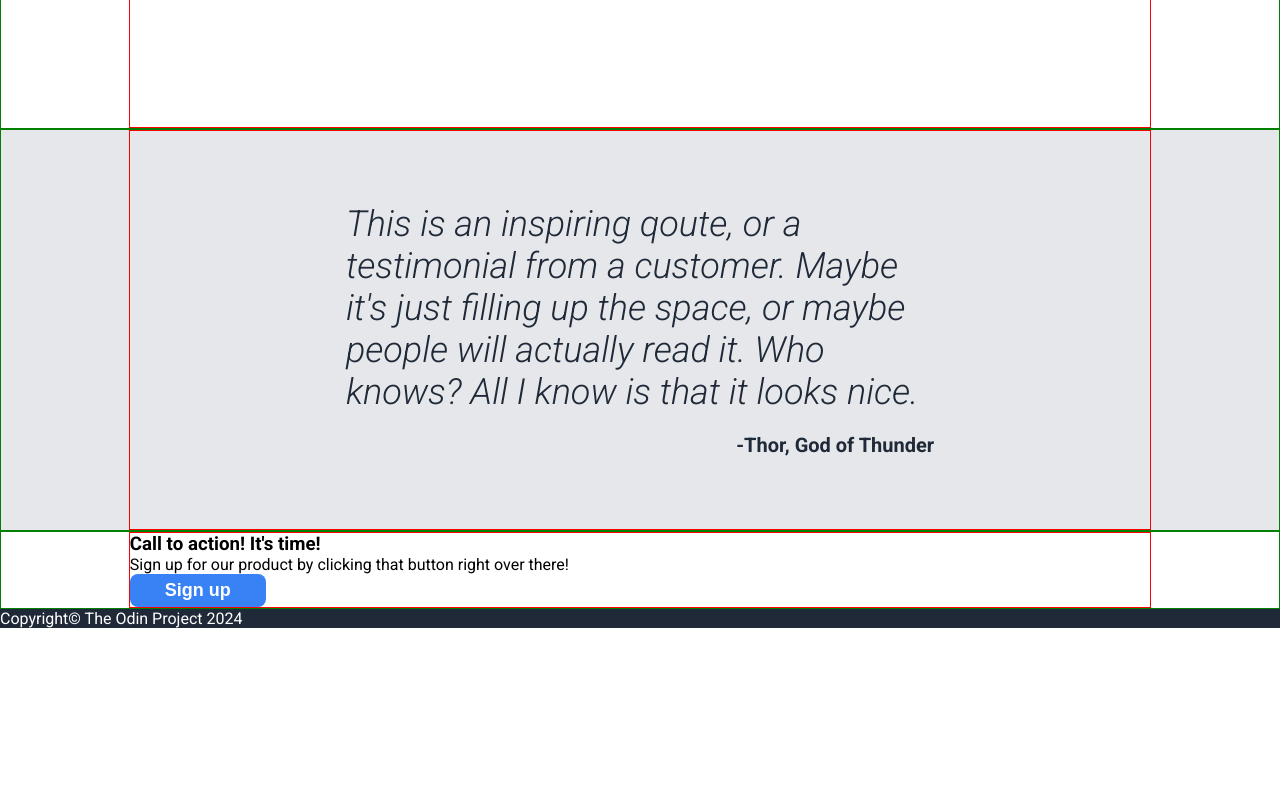
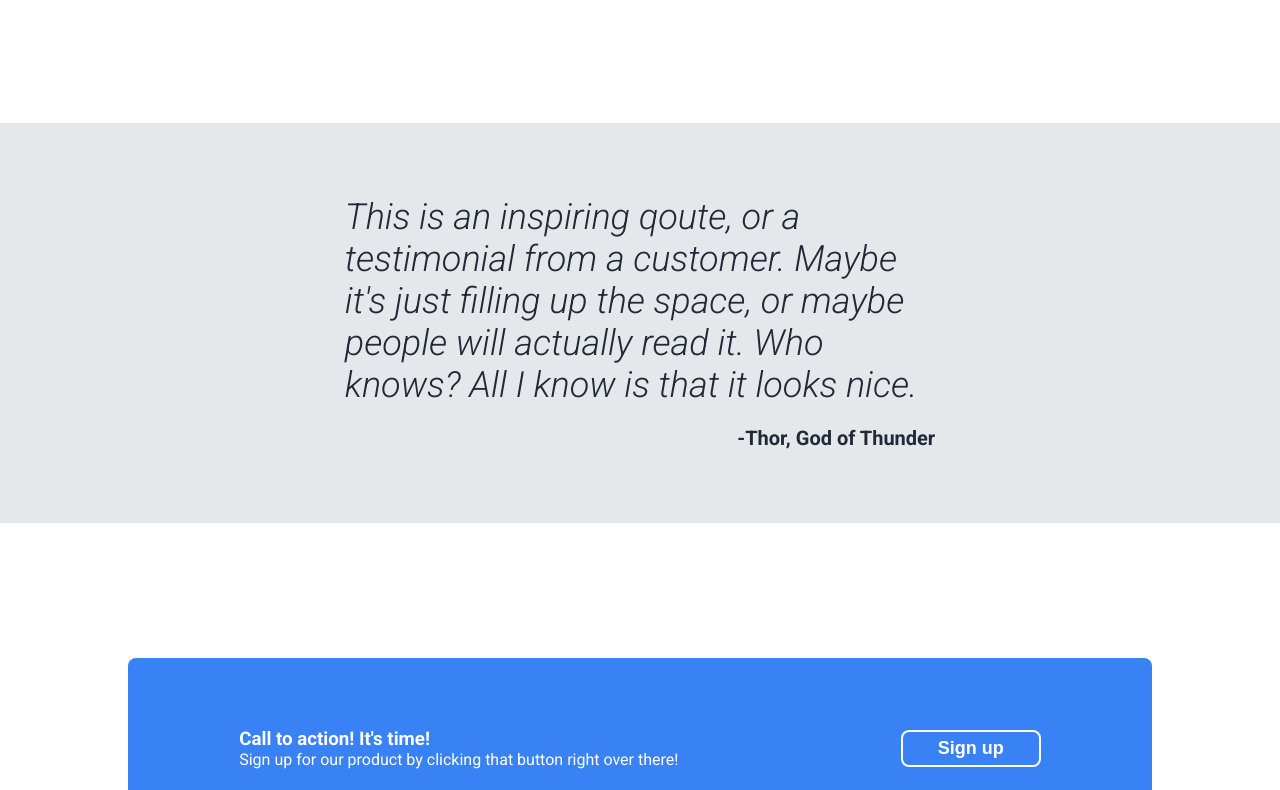
Before and after one commit to EJ-code764/Landing-Page, a plain HTML site: page index.html in a window 1280 px wide. Shown: the part 1050-1840 px from the top of the page. Before the commit the page ends 1678 px from the top, so only its background shows below. Drawn offline with Linux system fonts and the light colour scheme.

Commit message:
Added style to sign up section

```diff
--- a/style.css
+++ b/style.css
@@ -14,7 +14,6 @@ body {
 .info-section,
 .qoute-section,
 .signup-section {
-    border: 1px solid green;
     display: flex;
     justify-content: center;
 }
@@ -23,7 +22,6 @@ body {
 .info-container,
 .qoute-container,
 .signup-container {
-    border: 1px solid red;
     width: 80%;
 }
 
@@ -181,3 +179,24 @@ figcaption {
     margin-top: 20px;
     color: #1f2937;
 }
+
+/* SignUp Section */
+
+.signup-section{
+    min-height: 450px;
+    align-items: center;
+}
+
+.signup-container{
+    background-color: #3882f6;
+    color: white;
+    height: 180px;
+    display: flex;
+    align-items: center;
+    justify-content: space-around;
+    border-radius: 8px;
+}
+
+.signup-btn {
+    border: 2px solid white;
+}
```
